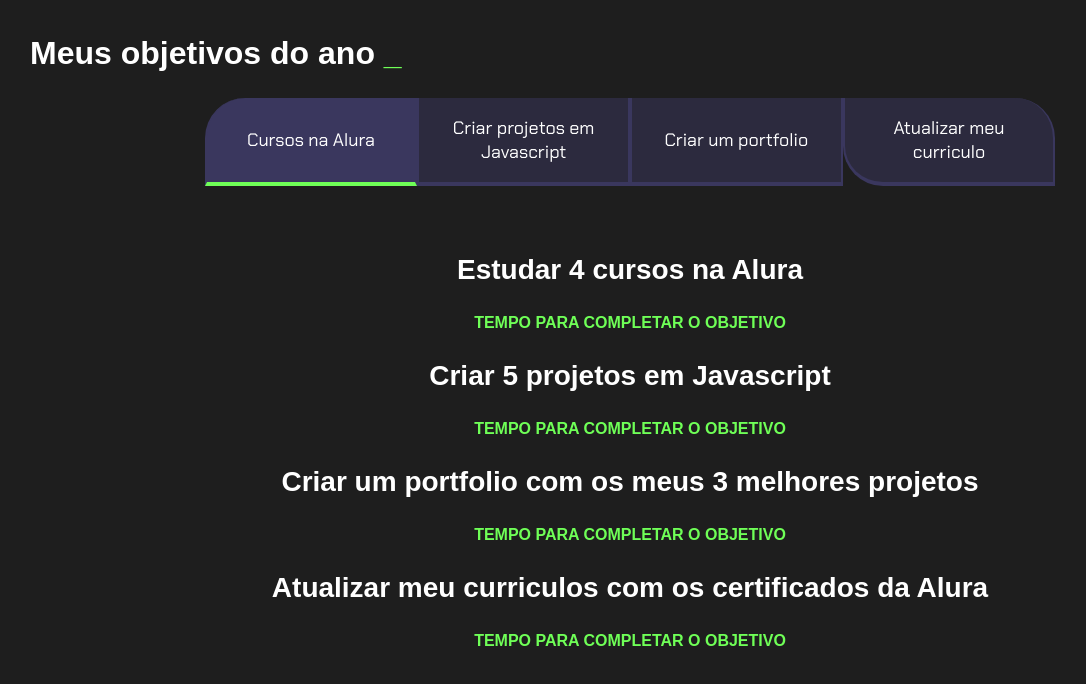
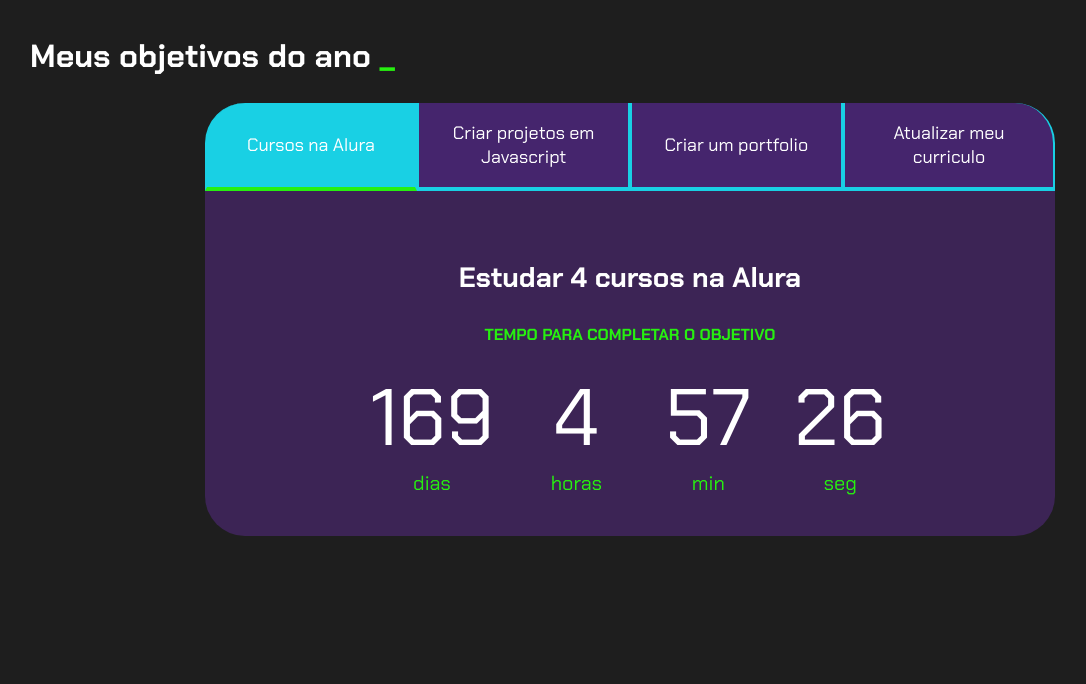
Before and after one commit to Yasmin132426/Yasmin-prog-Ana, a plain HTML site: page index.html in a window 1280 px wide. Both pictures are taken after a click on the button "Cursos na Alura". Shown: the whole page, without its empty margins (10-1096 px from the left). Drawn offline with Linux system fonts and the light colour scheme.

Commit message:
Add files via upload

```diff
--- a/index.html
+++ b/index.html
@@ -2,7 +2,6 @@
 <html lang="pt-BR">
 <head>
     <meta charset="UTF-8">
-    <meta http-equiv="X-UA-Compatible" content="IE=edge">
     <meta name="viewport" content="width=device-width, initial-scale=1.0">
     <title>Meus objetivos do ano</title>
     <link rel="stylesheet" href="style.css">
@@ -10,6 +9,7 @@
 <body>
     <section class="conteudo-principal">
     <h2 class="titulo-principal">Meus objetivos do ano <span>_</span></h2>
+    <div class="conteudo">
     <div class="botoes">
         <button class="botao ativo">Cursos na Alura</button>
         <button class="botao">Criar projetos em Javascript</button>
@@ -20,25 +20,95 @@
         <div class="aba-conteudo ativo">
             <h3 class="aba-conteudo-titulo-principal">Estudar 4 cursos na Alura</h3>
             <h4 class="aba-conteudo-titulo-secundario">Tempo para completar o objetivo</h4>
-            <div class="contador"></div>
+            <div class="contador">
+                <div class="contador-digito">
+                    <p class="contador-digito-numero" id="dias0"></p>
+                    <p class="contador-digito-texto">dias</p>
+                </div>
+                <div class="contador-digito">
+                    <p class="contador-digito-numero" id="horas0"></p>
+                    <p class="contador-digito-texto">horas</p>
+                </div>
+                <div class="contador-digito">
+                    <p class="contador-digito-numero" id="min0"></p>
+                    <p class="contador-digito-texto">min</p>
+                </div>
+                <div class="contador-digito">
+                    <p class="contador-digito-numero" id="seg0"></p>
+                    <p class="contador-digito-texto">seg</p>
+                </div>
+            </div>
         </div>
         <div class="aba-conteudo">
             <h3 class="aba-conteudo-titulo-principal">Criar 5 projetos em Javascript</h3>
             <h4 class="aba-conteudo-titulo-secundario">Tempo para completar o objetivo</h4>
-            <div class="contador"></div>
+            <div class="contador">
+                <div class="contador-digito">
+                    <p class="contador-digito-numero" id="dias1"></p>
+                    <p class="contador-digito-texto">dias</p>
+                </div>
+                <div class="contador-digito">
+                    <p class="contador-digito-numero" id="horas1"></p>
+                    <p class="contador-digito-texto">horas</p>
+                </div>
+                <div class="contador-digito">
+                    <p class="contador-digito-numero" id="min1"></p>
+                    <p class="contador-digito-texto">min</p>
+                </div>
+                <div class="contador-digito">
+                    <p class="contador-digito-numero" id="seg1"></p>
+                    <p class="contador-digito-texto">seg</p>
+                </div>
+            </div>
         </div>
         <div class="aba-conteudo">
             <h3 class="aba-conteudo-titulo-principal">Criar um portfolio com os meus 3 melhores projetos</h3>
             <h4 class="aba-conteudo-titulo-secundario">Tempo para completar o objetivo</h4>
-            <div class="contador"></div>
+            <div class="contador">
+                <div class="contador-digito">
+                    <p class="contador-digito-numero" id="dias2"></p>
+                    <p class="contador-digito-texto">dias</p>
+                </div>
+                <div class="contador-digito">
+                    <p class="contador-digito-numero" id="horas2"></p>
+                    <p class="contador-digito-texto">horas</p>
+                </div>
+                <div class="contador-digito">
+                    <p class="contador-digito-numero" id="min2"></p>
+                    <p class="contador-digito-texto">min</p>
+                </div>
+                <div class="contador-digito">
+                    <p class="contador-digito-numero" id="seg2"></p>
+                    <p class="contador-digito-texto">seg</p>
+                </div>
+            </div>
         </div>
         <div class="aba-conteudo">
             <h3 class="aba-conteudo-titulo-principal">Atualizar meu curriculos com os certificados da Alura</h3>
             <h4 class="aba-conteudo-titulo-secundario">Tempo para completar o objetivo</h4>
-            <div class="contador"></div>
+            <div class="contador">
+                <div class="contador-digito">
+                    <p class="contador-digito-numero" id="dias3"></p>
+                    <p class="contador-digito-texto">dias</p>
+                </div>
+                <div class="contador-digito">
+                    <p class="contador-digito-numero" id="horas3"></p>
+                    <p class="contador-digito-texto">horas</p>
+                </div>
+                <div class="contador-digito">
+                    <p class="contador-digito-numero" id="min3"></p>
+                    <p class="contador-digito-texto">min</p>
+                </div>
+                <div class="contador-digito">
+                    <p class="contador-digito-numero" id="seg3"></p>
+                    <p class="contador-digito-texto">seg</p>
+                </div>
+            </div>
+        </div>
     </div>
     </div>
     </section>
     <script src="main.js"></script>
 </body>
+
 </html>
--- a/main.js
+++ b/main.js
@@ -1,11 +1,12 @@
 const botoes = document.querySelectorAll(".botao");
 const textos = document.querySelectorAll(".aba-conteudo");
 
-for(let i=0;i <botoes.length;i++){
-    botoes[i].onclick = function(){
+for(let i=0; i < botoes.length; i++){
+    botoes[i].onclick = function () {
 
         for(let j=0;j<botoes.length;j++){
             botoes[j].classList.remove("ativo");
+            textos[j].classList.remove("ativo");
         }
 
         botoes[i].classList.add("ativo");
@@ -16,6 +17,44 @@ for(let i=0;i <botoes.length;i++){
 
 const contadores = document.querySelectorAll(".contador");
 const tempoObjetivo1 = new Date("2024-10-05T00:00:00");
-let tempoAtual = new Date ();
+const tempoObjetivo2 = new Date("2024-12-05T00:00:00");
+const tempoObjetivo3 = new Date("2024-12-30T00:00:00");
+const tempoObjetivo4 = new Date("2024-02-01T00:00:00");
 
-contadores[0].textContent = calculaTempo(tempoObjetivo1);
+const tempos = [tempoObjetivo1, tempoObjetivo2, tempoObjetivo3, tempoObjetivo4];
+
+function calculaTempo(tempoObjetivo){
+    let tempoAtual = new Date ();
+    let tempoFinal = tempoObjetivo - tempoAtual;
+    let segundos = Math.floor(tempoFinal / 1000);
+    let minutos = Math.floor(segundos / 60);
+    let horas = Math.floor(minutos / 60);
+    let dias = Math.floor(horas / 24);
+
+    segundos %= 60;
+    minutos %= 60;
+    horas %= 24;
+    if(tempoFinal > 0){
+        return [dias,horas,minutos,segundos]
+    } else {
+
+        return [0,0,0,0];
+    }
+}
+
+function atualizaCronometro(){
+    for (let i=0; i<contadores.length;i++){
+        document.getElementById("dias"+i).textContent = calculaTempo(tempos[i])[0];
+        document.getElementById("horas"+i).textContent = calculaTempo(tempos[i])[1];
+        document.getElementById("min"+i).textContent = calculaTempo(tempos[i])[2];
+        document.getElementById("seg"+i).textContent = calculaTempo(tempos[i])[3];
+
+    }
+}
+
+function comecaCronometro(){
+    atualizaCronometro();
+    setInterval(atualizaCronometro,1000);
+}
+
+comecaCronometro();
--- a/style.css
+++ b/style.css
@@ -2,33 +2,34 @@
 
 :root {
     --cor-de-fundo:#1E1E1E;
-    --verde:#6FFF57;
-    --branco:#FFFFFF;
-    --botao-ativo:#3A375E;
-    --botao-inativo:rgba(58,55,94,0.5);
-    --texto-funo:rgba(58,55,94,0.3);
+    --verde:#27f010;
+    --branco:#ffffff;
+    --botao-ativo:#19d0e4;
+    --botao-inativo:rgba(109, 45, 187, 0.5);
+    --texto-fundo:rgba(131, 50, 211, 0.3);
+
 }
 
 body {
     background-color: var(--cor-de-fundo);
     color:var(--branco);
-    font-family:´Chakra Petch´,sans-serif;
+    font-family:'Chakra Petch',Arial, Helvetica, sans-serif;
 }
 
 .conteudo-principal{
-    display:flex;
-    flex-direction:column;
-    justify-content:center;
-    align-items:center;
-    max-width:1200px;
-    width:100%;
-    margin:0 auto;
+    display: flex;
+    flex-direction: column;
+    justify-content: center;
+    align-items: center;
+    max-width: 1200px;
+    width: 100%;
+    margin: 0 auto;
 }
 
 .titulo-principal{
-    text-align:left;
-    width:100%;
-    font-size:32px;
+    text-align: left;
+    width: 100%;
+    font-size: 32px;
 }
 
 .titulo-principal span {
@@ -36,7 +37,7 @@ body {
 }
 
 .botao {
-    font-family: "Chakra Petch", sans-serif;
+    font-family: 'Chakra Petch', sans-serif;
     background-color: var(--botao-inativo);
     color: var(--branco);
     display: flex;
@@ -51,7 +52,7 @@ body {
     border-top: none;
 }
 
-.botao:first-child{
+.botao:first-child {
     border-radius: 40px 40px 0 0;
 }
 
@@ -75,7 +76,7 @@ body {
 }
 
 .aba-conteudo{
-    display: nome;
+    display: none;
 }
 
 .aba-conteudo-titulo-principal{
@@ -89,18 +90,41 @@ body {
     text-transform: uppercase;
 }
 
- @media screen and (min-width:768px){
+.contador{
+    display:flex;
+    justify-content: center;
+    flex-wrap: wrap;
+}
+
+.contador-digito{
+    padding: 0 16px;
+    text-align: center;
+    min-width: 100px;
+}
+
+.contador-digito-numero{
+    font-size: 80px;
+    margin: 0;
+}
+
+.contador-digito-texto{
+    color: var(--verde);
+    font-size: 20px;
+    margin: 0;
+}
+
+ @media screen and (min-width: 768px) {
     .botoes{
         display: flex;
     }
 
     .botao:first-child {
-    border-radius: 40px 0 0 0;
+        border-radius: 40px 0 0 0;
+
+    }
+
+    .botao:last-child {
+        border-radius: 0 40px 0 0;
+    }
 
 }
-
-.botao:last-child{
-    border-radius: 0 40px 0;
-}
-
-}
```
Lines whose indentation alone changed are shown as unchanged.
